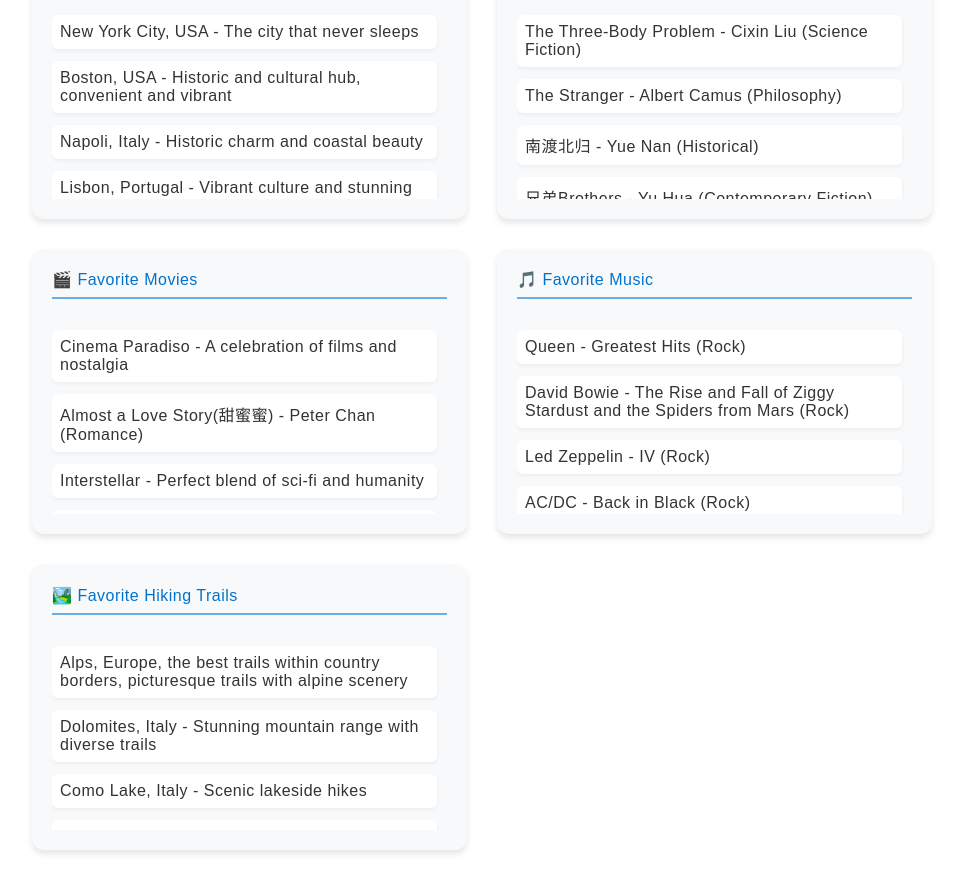
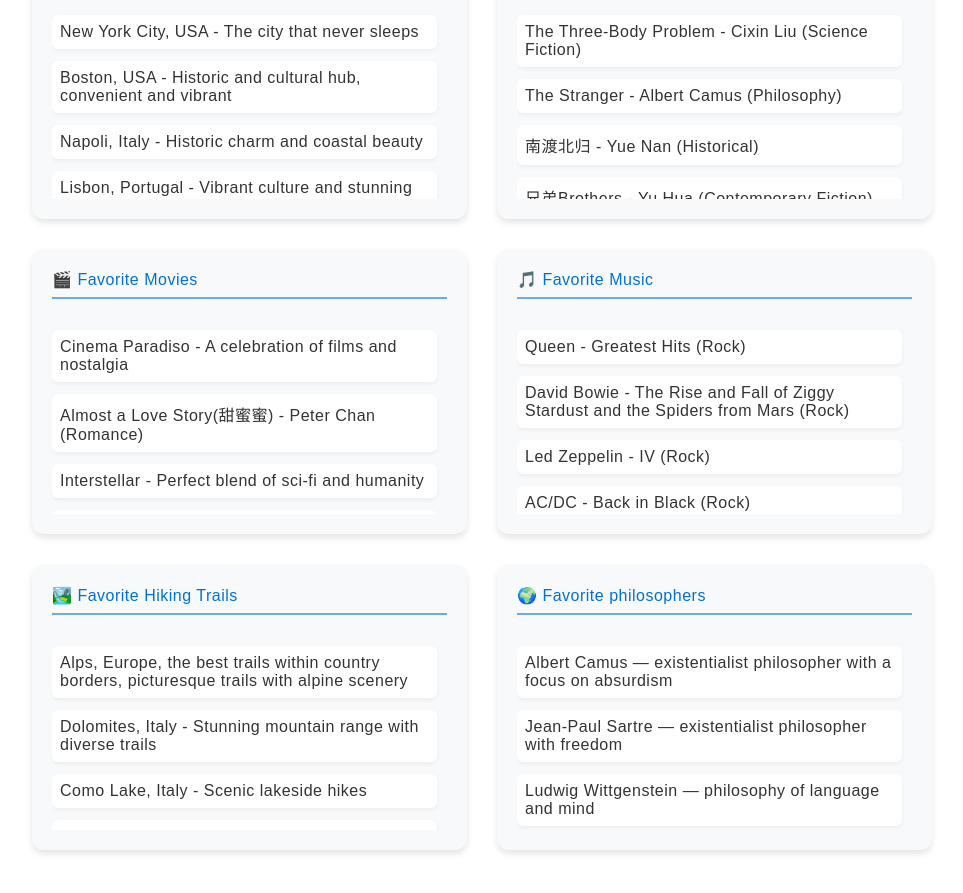
Before and after one commit to alfredo-pearson/alfredo-pearson.github.io, a Jekyll site: the page misc.html, which Jekyll copies as it is, in a window 1280 px wide and 900 px high, scrolled down 993 px. Shown: the top 893 px of the window, without its empty margins (158-1121 px from the left). Built offline with Jekyll 4.4.1, drawn with Linux system fonts in a browser that asks for light colours.

Commit message:
add philosophers

```diff
--- a/misc.html
+++ b/misc.html
@@ -156,7 +156,19 @@
                         </ul>
                     </div>
                 </section>
-
+                <section class="interest-section">
+                    <h2>🌍 Favorite philosophers </h2>
+                    <div class="scrollable-list">
+                        <ul>
+                            <li>Albert Camus — existentialist philosopher with a focus on absurdism</li>
+                            <li>Jean-Paul Sartre — existentialist philosopher with freedom</li>
+                            <li>Ludwig Wittgenstein — philosophy of language and mind</li>
+                            <li>Michel Foucault— power, knowledge, and discourse</li>
+                            <li>Friedrich Nietzsche — critique of morality and traditional values</li>
+                            <li>Zhuangzi（庄子）— spontaneity and freedom</li>
+                        </ul>
+                    </div>
+                </section>
             </div>
         </section>
     </div>
```
